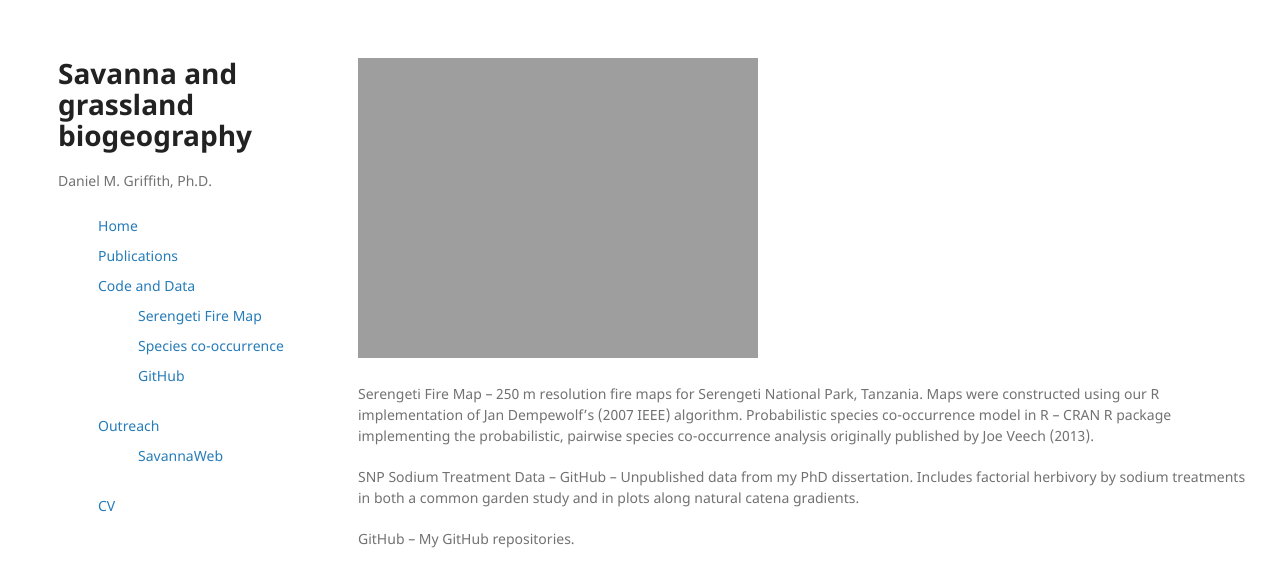
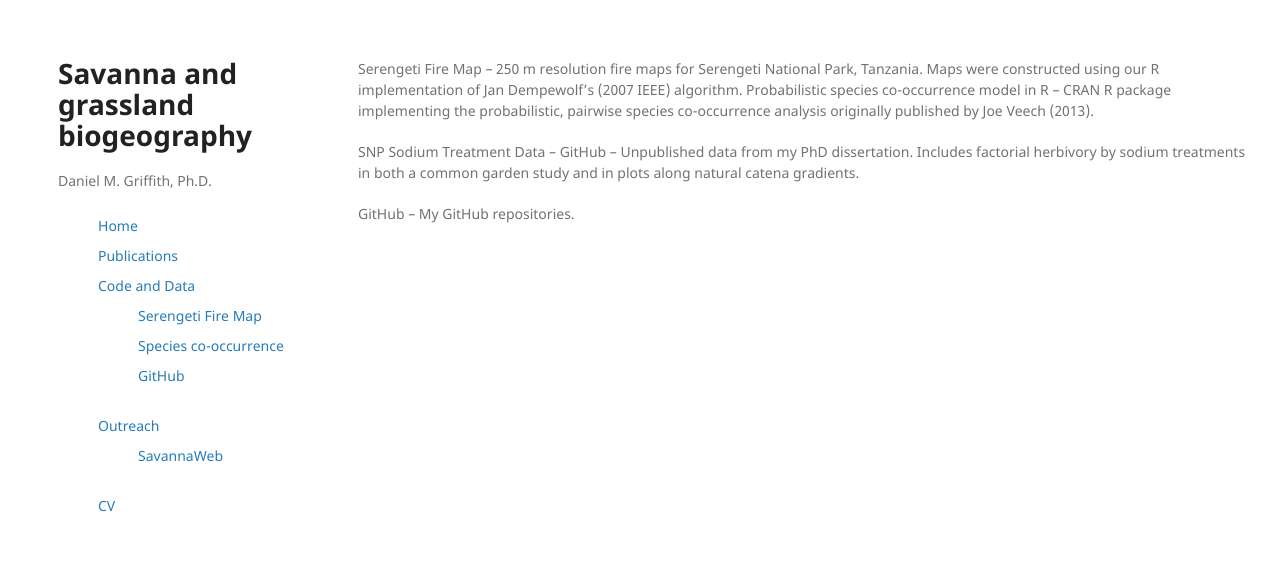
Before and after one commit to griffithdan/griffithdan.github.io, a Jekyll site: the page built from pages/code_and_data/code-and-data.md, in a window 1280 px wide. Shown: the top 587 px of the page. Built offline with Jekyll 4.4.1, drawn with Linux system fonts in a browser that asks for light colours.

Commit message:
Update code-and-data.md

```diff
--- a/pages/code_and_data/code-and-data.md
+++ b/pages/code_and_data/code-and-data.md
@@ -2,8 +2,6 @@
 layout: default
 title: Code and Data
 ---
-
-![fire animation]({{ site.url }}/assets/modis_fire_movie_smaller_resize85.gif)
 
 Serengeti Fire Map – 250 m resolution fire maps for Serengeti National Park, Tanzania. Maps were constructed using our R implementation of Jan Dempewolf’s (2007 IEEE) algorithm.
 Probabilistic species co-occurrence model in R – CRAN R package implementing the probabilistic, pairwise species co-occurrence analysis originally published by Joe Veech (2013).
```
